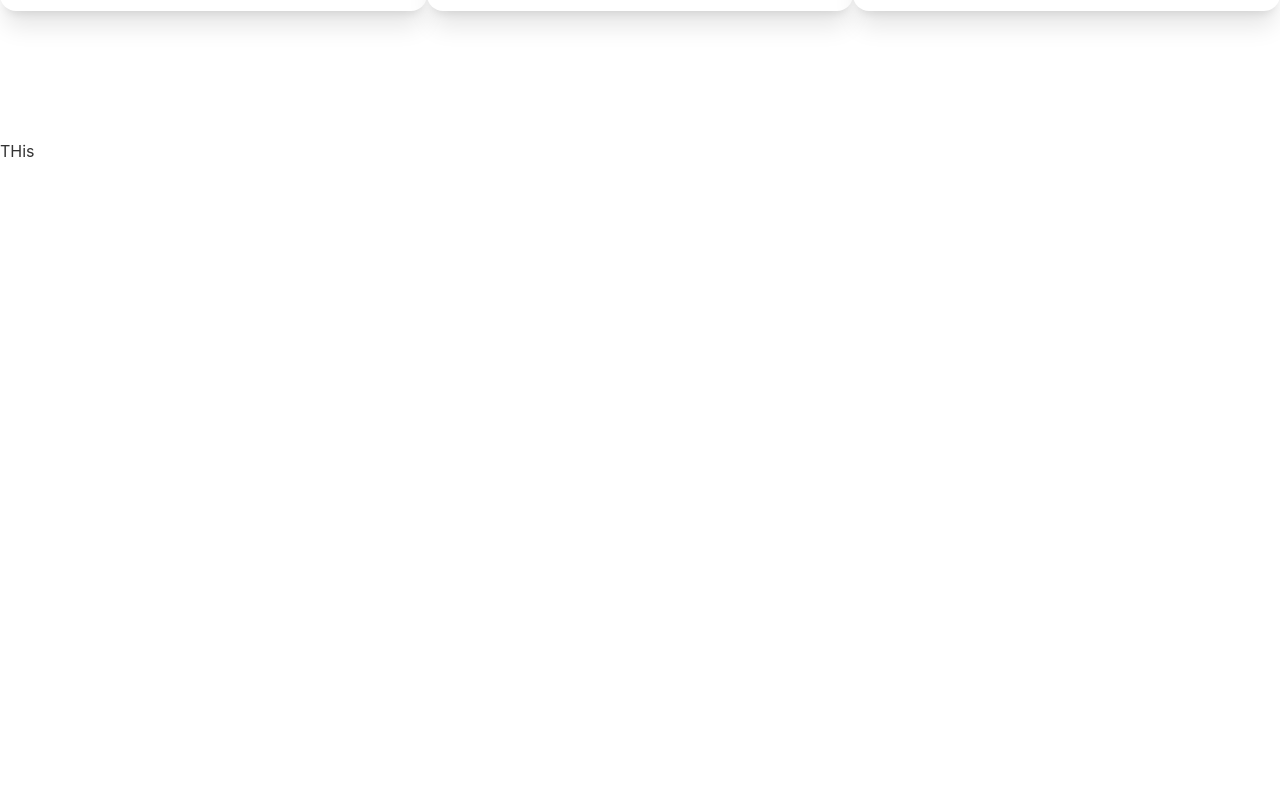
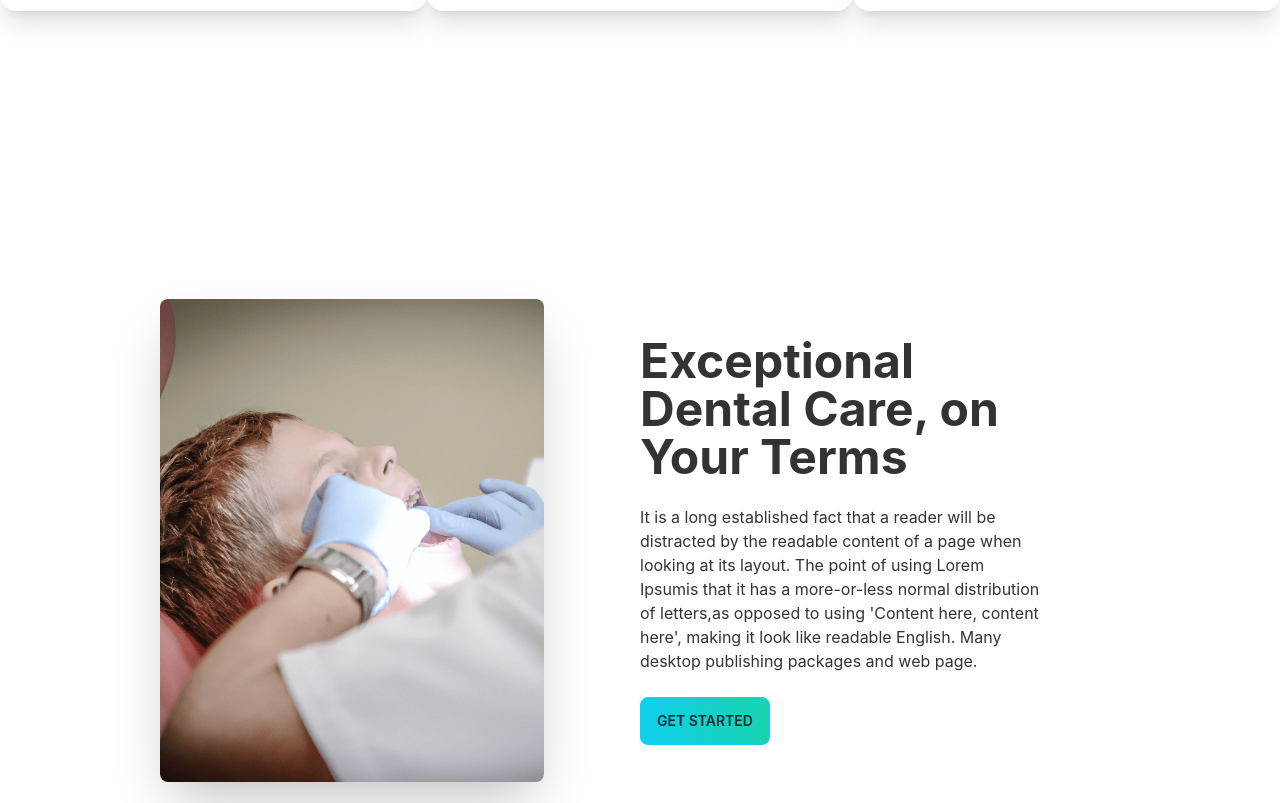
Before and after one commit to git-sujon/doctors-chamber-client, a React (Create React App) app: page / in a window 1280 px wide. Shown: the part 1757-2560 px from the top of the page. Before the commit the page ends 1920 px from the top, so only its background shows below. Built offline with nearby package versions, Linux system fonts and the light colour scheme.

Commit message:
ExeptionalCTA Done

```diff
--- a/src/Pages/Home/Home.js
+++ b/src/Pages/Home/Home.js
@@ -12,6 +12,7 @@ const Home = () => {
             <HomeBanner></HomeBanner>
             <InfoCards></InfoCards>
             <OurServices></OurServices>
+            <ExceptionalCTA></ExceptionalCTA>
 
         </div>
     );
```
